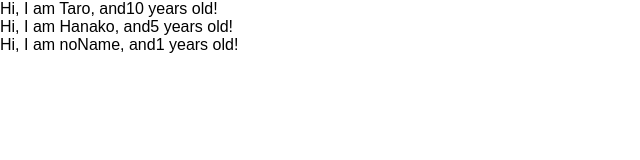
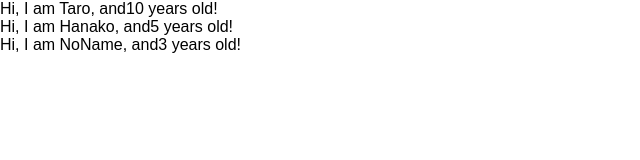
Before and after one commit to knn5266/udemy-react-redux-crud-application, a React (Create React App) app in the folder app/: page / in a window 1280 px wide. Shown: the top 160 px of the page, without its empty margins (0-640 px from the left). Built offline with nearby package versions, Linux system fonts and the light colour scheme.

Commit message:
learn propTypes

```diff
--- a/app/src/App.js
+++ b/app/src/App.js
@@ -1,10 +1,11 @@
 import React from 'react';
+import PropTypes from 'prop-types';
 
 const App = () => {
   const profiles = [
-    { name: 'Taro', age: '10' },
-    { name: 'Hanako', age: '5' },
-    { name: 'noName' },
+    { name: 'Taro', age: 10 },
+    { name: 'Hanako', age: 5 },
+    { name: 'NoName', age: 3 },
   ];
   return (
     <div>
@@ -22,8 +23,9 @@ const User = (props) => {
   );
 };
 
-User.defaultProps = {
-  age: 1,
+User.propTypes = {
+  name: PropTypes.string,
+  age: PropTypes.number.isRequired,
 };
 
 export default App;
```
